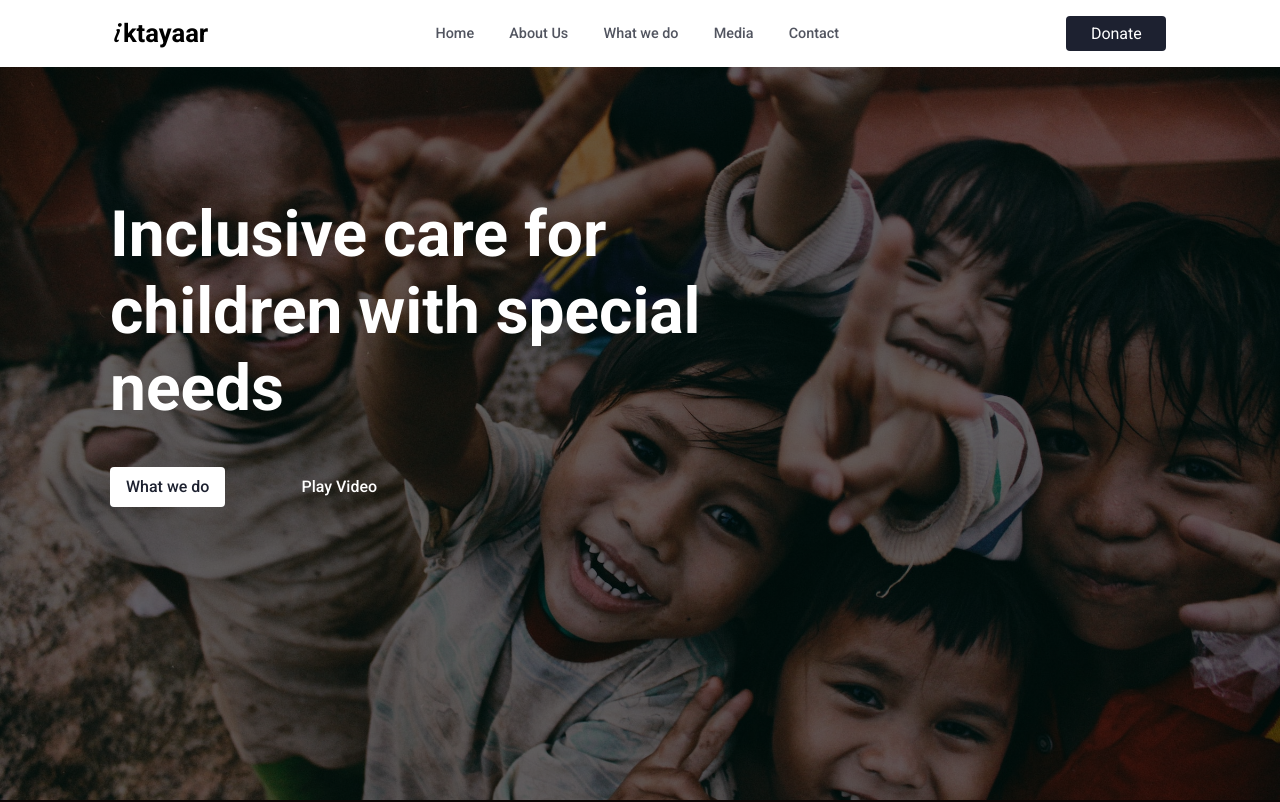
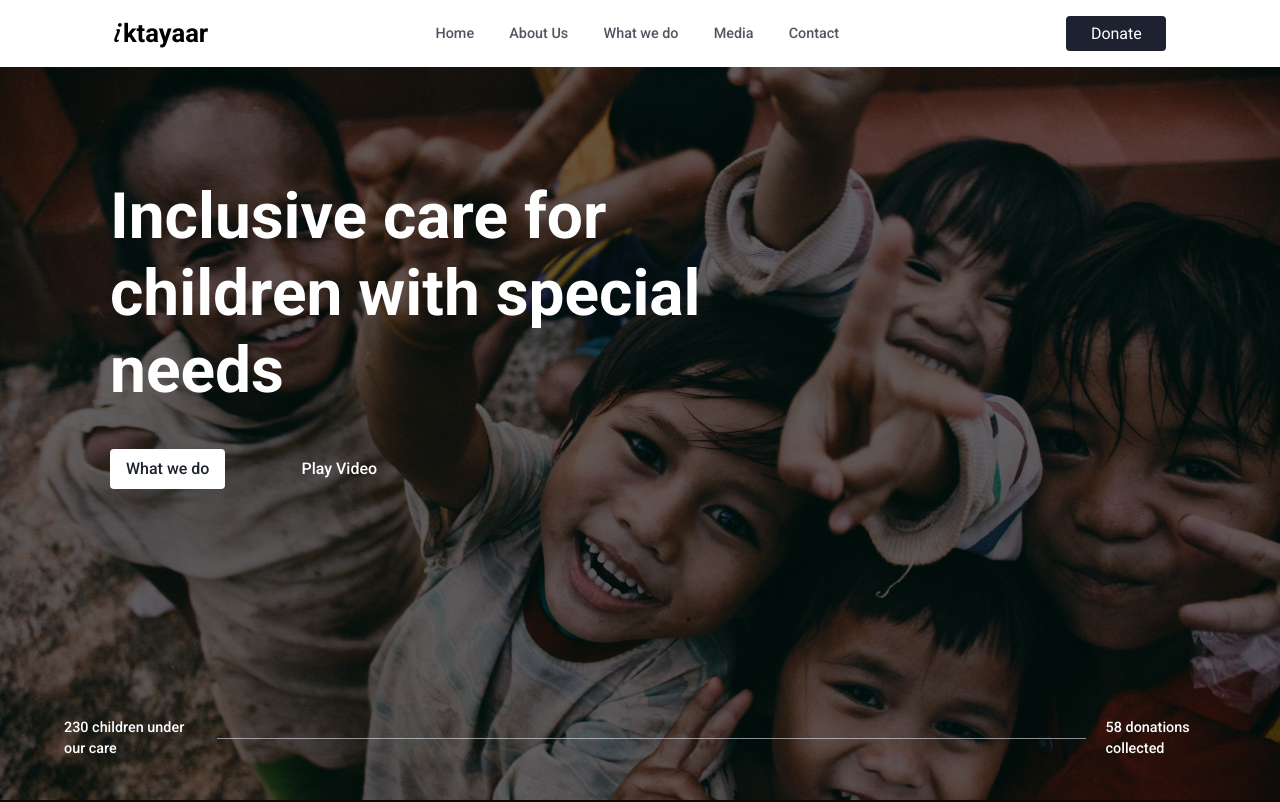
Before and after one commit to AnonymousXC/Ikhtiyaar, a Next.js app: page / in a window 1280 px wide. Shown: the top 802 px of the page. Built offline with nearby package versions, Linux system fonts and the light colour scheme; some icons are missing.

Commit message:
fix: sizing of top.

```diff
--- a/components/sections/Home.jsx
+++ b/components/sections/Home.jsx
@@ -3,7 +3,8 @@ import {
     Box,
     Text,
     Button,
-    useMediaQuery
+    useMediaQuery,
+    Divider,
 } from '@chakra-ui/react';
 import { PlayCircleFill } from '@styled-icons/bootstrap/PlayCircleFill'
 
@@ -11,6 +12,7 @@ import { PlayCircleFill } from '@styled-icons/bootstrap/PlayCircleFill'
 function HomeSection() {
     const [ isMobile ] = useMediaQuery('(max-width: 730px)', {ssr: true})
     const [ max900 ] = useMediaQuery('(max-width: 900px)', {ssr: true})
+    const [ max700 ] = useMediaQuery('(max-width: 700px)', {ssr: true})
     return (
         <Box
         pos={'relative'}
@@ -22,7 +24,7 @@ function HomeSection() {
         backgroundRepeat={'no-repeat'}
         className={'home-desktop'}
         color={'#fff'}>
-            <Flex w={max900 === true ? '90vw' : '50vw'} maxW={isMobile === true ? '100vw' : '650px'} position={'relative'} top={'130px'} left={max900 === true ? '5vw' : '110px'} direction={'column'} gap={'40px'}>
+            <Flex w={max900 === true ? '90vw' : '50vw'} maxW={isMobile === true ? '100vw' : '650px'} position={'relative'} top={'7rem'} left={max900 === true ? '5vw' : '110px'} direction={'column'} gap={'40px'}>
                 <Text fontSize={isMobile === true ? '3rem' : '4rem'} fontWeight={'bold'} lineHeight={'120%'}>Inclusive care for children with special needs</Text>
                 <Flex gap={'24px'}>
                     <Button variant={'unstyled'}
@@ -49,6 +51,12 @@ function HomeSection() {
                     }}><PlayCircleFill size={'28px'} /> Play Video</Button>
                 </Flex>
             </Flex>
+            <Flex pos={'absolute'} bottom={'2.5rem'} w={'90vw'} ml={'5vw'} display={max700 === true ? 'none' : 'flex'}
+            justifyContent={'space-between'} alignItems={'center'} gap={'20px'}>
+                <Text fontSize={'0.9rem'} fontWeight={'medium'} w={'fit-content'} display='ruby'>230 children under our care</Text>
+                <Divider />
+                <Text fontSize={'0.9rem'} fontWeight={'medium'} display='ruby'>58 donations collected</Text>
+            </Flex>
         </Box>
     )
 }
```
